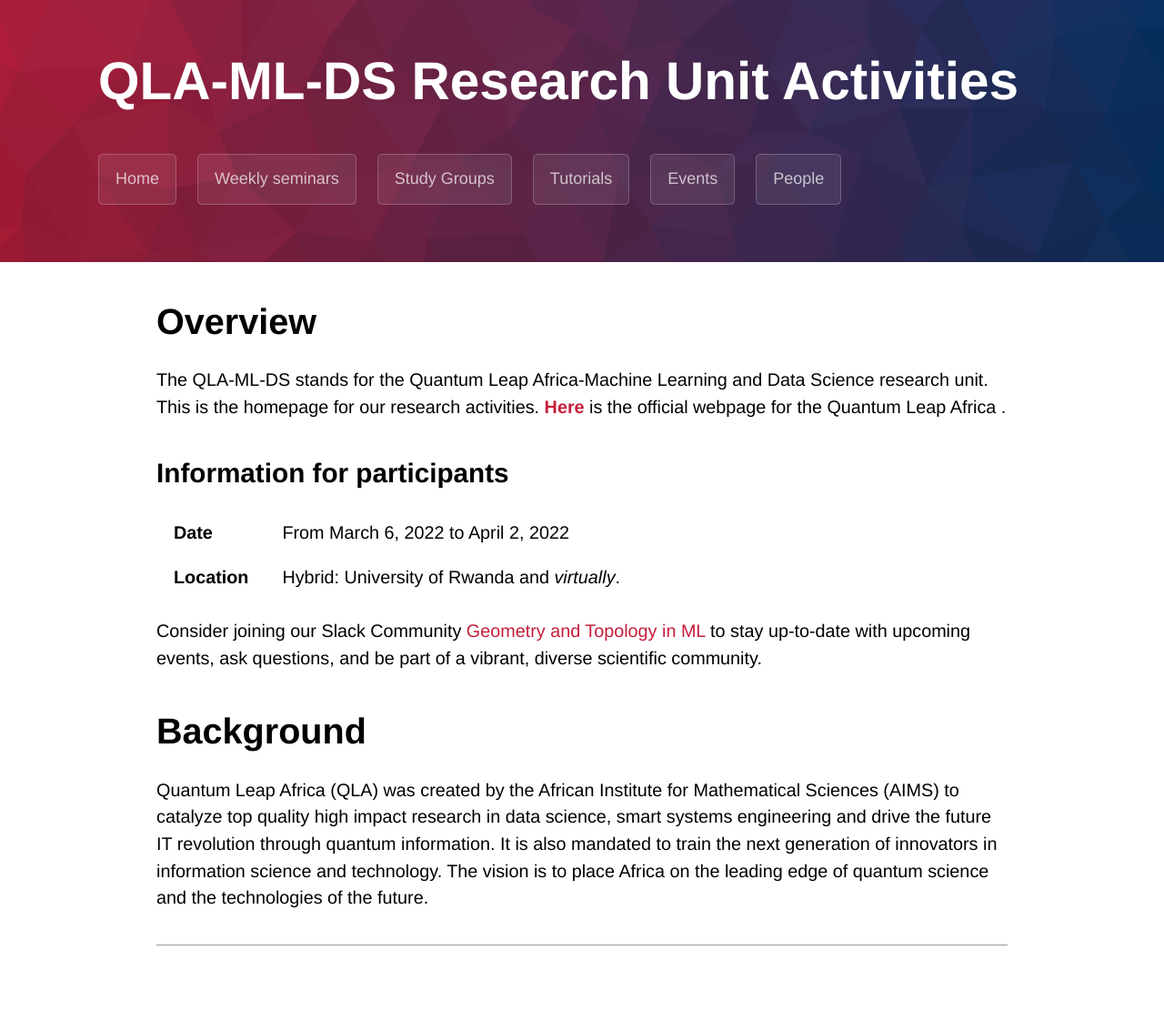
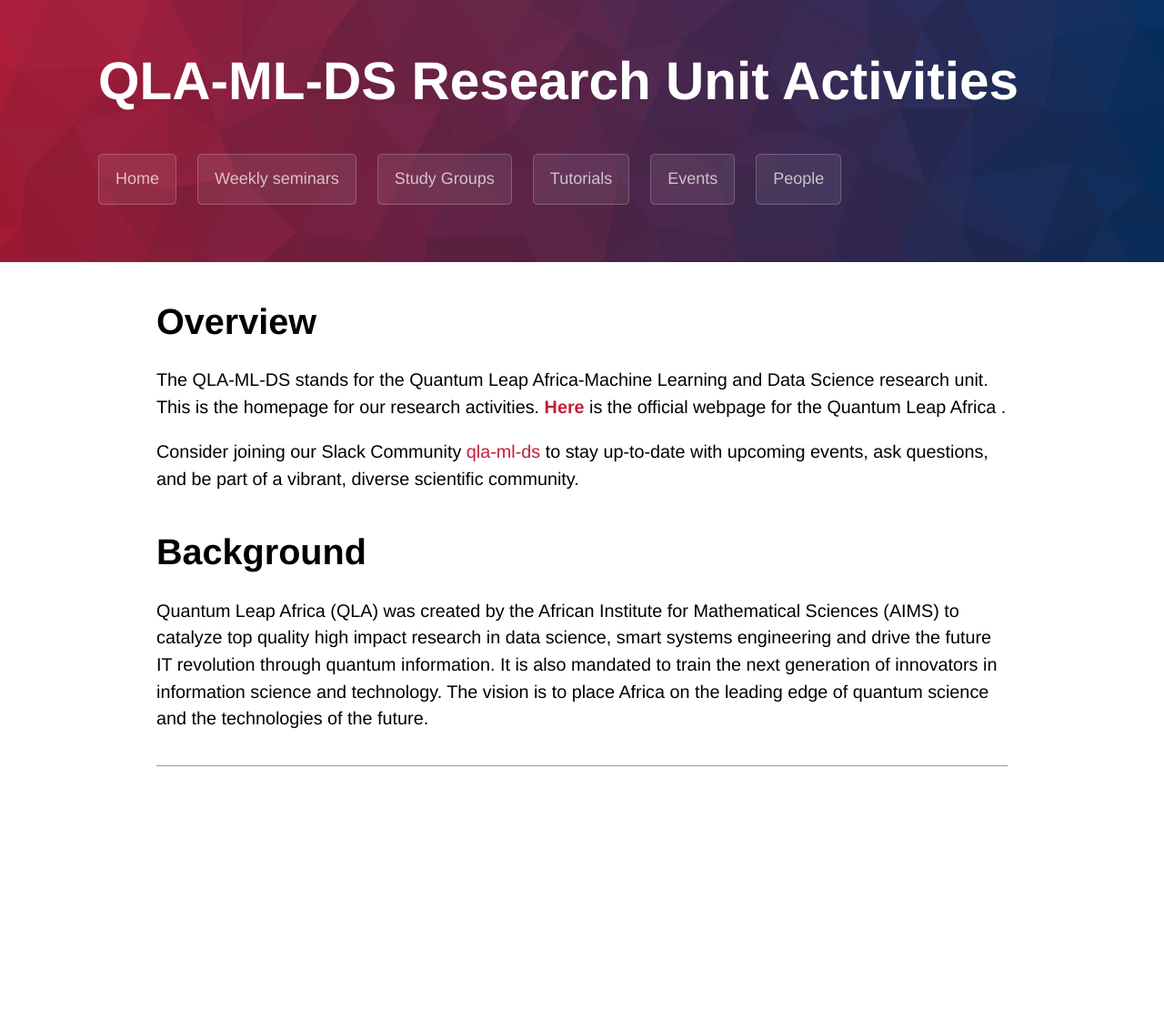
Before and after one commit to qla-ml-ds-activities/qla-ml-ds-activities.github.io, a Jekyll site: the page built from index.md, in a window 1280 px wide. Shown: the whole page at 91% size. Built offline with Jekyll 4.4.1, drawn with Linux system fonts in a browser that asks for light colours; some web fonts are replaced; our own code applies the rules of GitHub Pages for plain Markdown files; after the commit the page ends 914 px from its top, so only the background shows below that.

Commit message:
Update index.md

```diff
--- a/index.md
+++ b/index.md
@@ -7,10 +7,6 @@ layout: default
 The QLA-ML-DS stands for the Quantum Leap Africa-Machine Learning and Data Science  research unit. This is the homepage for our  research activities.
 [**Here**](https://quantumleapafrica.org/) is the official webpage for the Quantum Leap Africa .
 
-## Information for participants
-
-| **Date** |  From March 6, 2022 to April 2, 2022  |
-| **Location** | Hybrid: University of Rwanda and *virtually*. |
 
 <!--
 
@@ -19,7 +15,9 @@ Please note that you need to be logged in with your ICLR account to access the s
 
 -->
 
-Consider joining our Slack Community [Geometry and Topology in ML](https://tda-in-ml.slack.com/join/shared_invite/enQtOTIyMTIyNTYxMTM2LTA2YmQyZjVjNjgxZWYzMDUyODY5MjlhMGE3ZTI1MzE4NjI2OTY0MmUyMmQ3NGE0MTNmMzNiMTViMjM2MzE4OTc#/) to stay up-to-date with upcoming events, ask questions, and be part of a vibrant, diverse scientific community.
+Consider joining our Slack Community [qla-ml-ds]() to stay up-to-date with upcoming events, ask questions, and be part of a vibrant, diverse scientific community.
+
+
 
 # Background
 Quantum Leap Africa (QLA) was created by the African Institute for Mathematical Sciences (AIMS) to catalyze top quality high impact research in data science, smart systems engineering and drive the future IT revolution through quantum information. It is also mandated to train the next generation of innovators in information science and technology. The vision is to place Africa on the leading edge of quantum science and the technologies of the future.
```
